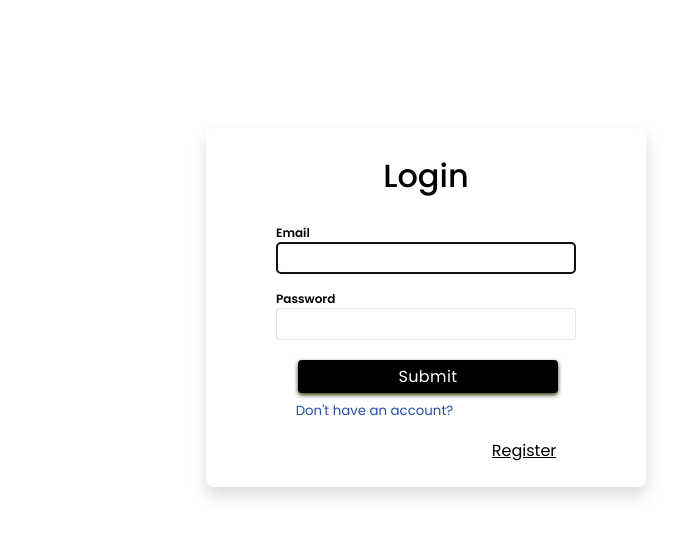
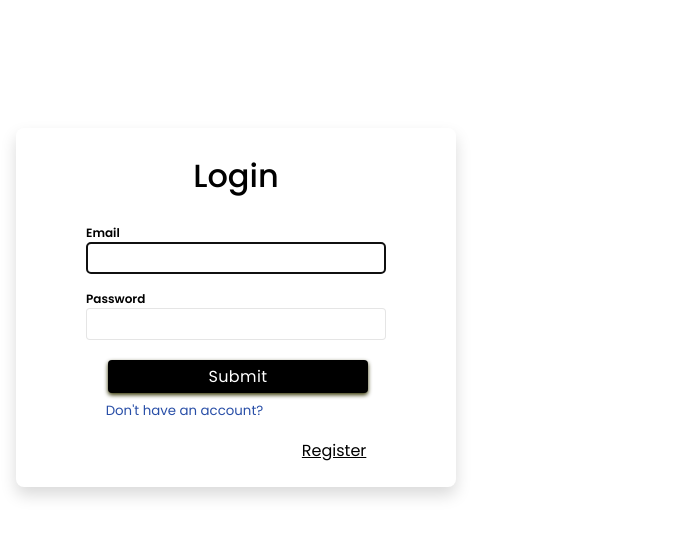
Before and after one commit to spectr-e/react-projects, a React (Vite) app: page / in a window 1280 px wide. Shown: the top 536 px of the page, without its empty margins (0-699 px from the left). Built offline with nearby package versions, Linux system fonts and the light colour scheme.

Commit message:
style(AnimatedLoginFormStyle): Add the form container style values

```diff
--- a/src/Projects/23-animated-login-form-app/AnimatedLoginForm.jsx
+++ b/src/Projects/23-animated-login-form-app/AnimatedLoginForm.jsx
@@ -32,7 +32,7 @@ const AnimatedLoginForm = () => {
   }
 
   return (
-    <Container className='container'>
+    <Container>
       <form action='' style={formStyle} className='card m-1 m-auto'>
         <h2 className='subtitle my-2'>Login</h2>
         <Form
--- a/src/Projects/23-animated-login-form-app/AnimatedLoginForm.style.jsx
+++ b/src/Projects/23-animated-login-form-app/AnimatedLoginForm.style.jsx
@@ -1,6 +1,6 @@
 import styled from 'styled-components'
 
 export const Container = styled.div`
-  margin: 0 auto;
-  margin-bottom: 68px;
+  margin: auto;
+  display: flex;
 `
```
